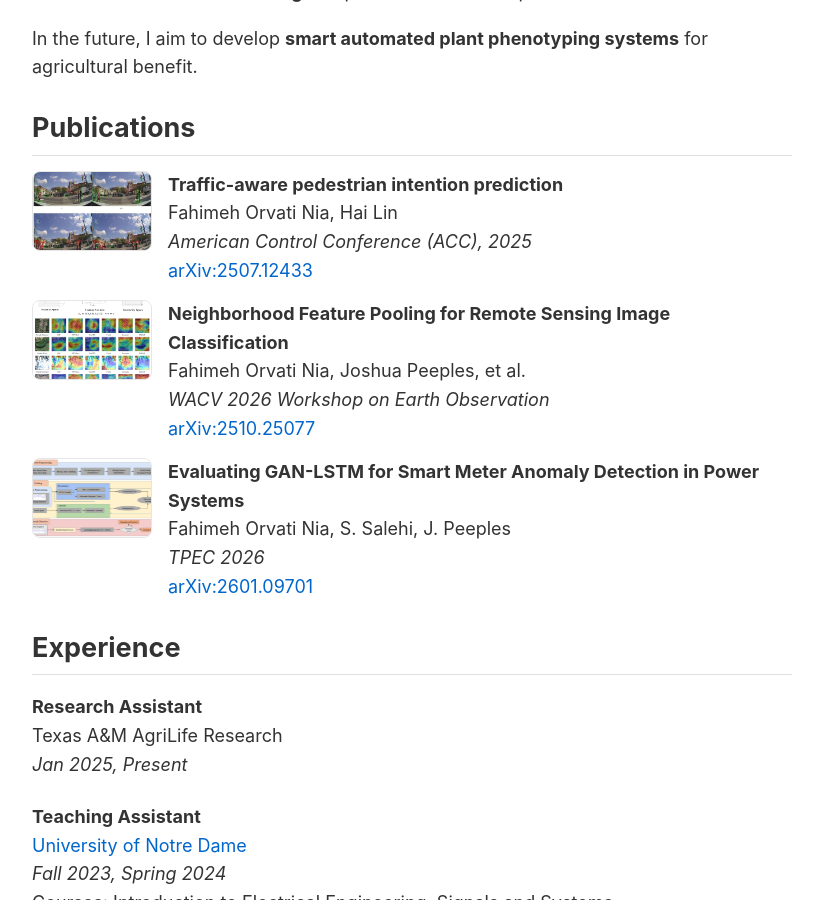
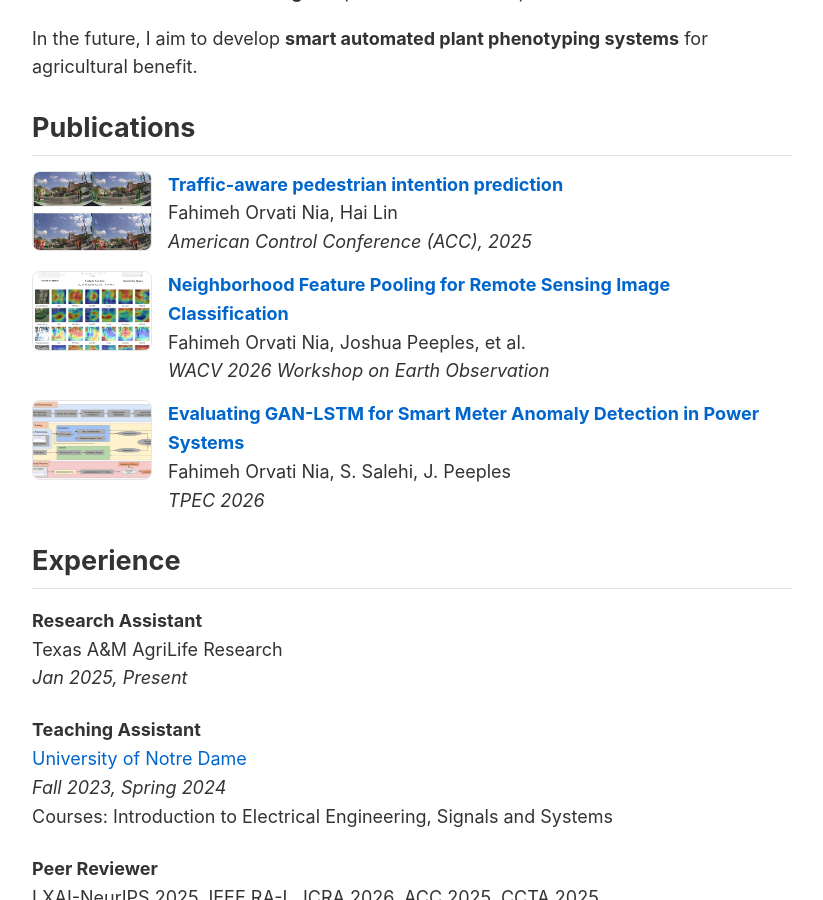
Before and after one commit to fahimehorvatinia/fahimehorvatinia.github.io, a Jekyll site: the page built from index.md, in a window 1280 px wide and 900 px high, scrolled down 581 px. Shown: the whole window, without its empty margins (228-1051 px from the left). Built offline with Jekyll 4.4.1, drawn with Linux system fonts in a browser that asks for light colours.

Commit message:
Make publication titles link to arXiv

```diff
--- a/index.md
+++ b/index.md
@@ -41,10 +41,9 @@ In the future, I aim to develop <strong>smart automated plant phenotyping system
     <img src="{{ '/images/acc.jpg' | relative_url }}" alt="ACC 2025" style="width:120px; height:80px; object-fit:cover; border-radius:8px; border:1px solid #e6e6e6;">
   </div>
   <div style="flex: 1;">
-    <div><strong>Traffic-aware pedestrian intention prediction</strong></div>
+    <div><a href="https://arxiv.org/abs/2507.12433"><strong>Traffic-aware pedestrian intention prediction</strong></a></div>
     <div>Fahimeh Orvati Nia, Hai Lin</div>
     <div><em>American Control Conference (ACC), 2025</em></div>
-    <div><a href="https://arxiv.org/abs/2507.12433">arXiv:2507.12433</a></div>
   </div>
 </div>
 
@@ -53,10 +52,9 @@ In the future, I aim to develop <strong>smart automated plant phenotyping system
     <img src="{{ '/images/wacv.png' | relative_url }}" alt="WACV 2026 Workshop" style="width:120px; height:80px; object-fit:cover; border-radius:8px; border:1px solid #e6e6e6;">
   </div>
   <div style="flex: 1;">
-    <div><strong>Neighborhood Feature Pooling for Remote Sensing Image Classification</strong></div>
+    <div><a href="https://arxiv.org/abs/2510.25077"><strong>Neighborhood Feature Pooling for Remote Sensing Image Classification</strong></a></div>
     <div>Fahimeh Orvati Nia, Joshua Peeples, et al.</div>
     <div><em>WACV 2026 Workshop on Earth Observation</em></div>
-    <div><a href="https://arxiv.org/abs/2510.25077">arXiv:2510.25077</a></div>
   </div>
 </div>
 
@@ -65,10 +63,9 @@ In the future, I aim to develop <strong>smart automated plant phenotyping system
     <img src="{{ '/images/tpec.jpg' | relative_url }}" alt="TPEC 2026" style="width:120px; height:80px; object-fit:cover; border-radius:8px; border:1px solid #e6e6e6;">
   </div>
   <div style="flex: 1;">
-    <div><strong>Evaluating GAN-LSTM for Smart Meter Anomaly Detection in Power Systems</strong></div>
+    <div><a href="https://arxiv.org/abs/2601.09701"><strong>Evaluating GAN-LSTM for Smart Meter Anomaly Detection in Power Systems</strong></a></div>
     <div>Fahimeh Orvati Nia, S. Salehi, J. Peeples</div>
     <div><em>TPEC 2026</em></div>
-    <div><a href="https://arxiv.org/abs/2601.09701">arXiv:2601.09701</a></div>
   </div>
 </div>
 
```
